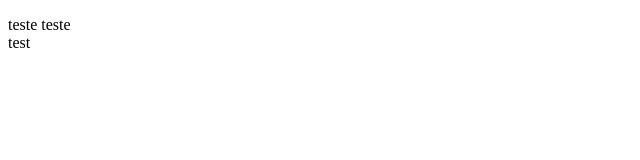
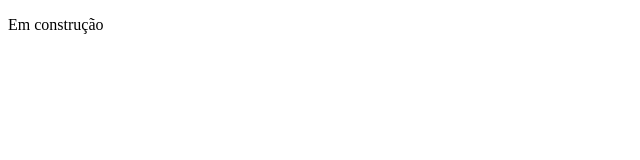
Before and after one commit to andredeoliveira/andredeoliveira.github.io, a plain HTML site: page index.html in a window 1280 px wide. Shown: the full height of the page, 0-640 px from the left. Drawn offline with Linux system fonts and the light colour scheme.

Commit message:
Update index.html

```diff
--- a/index.html
+++ b/index.html
@@ -1,6 +1,6 @@
 <!doctype html>
 <html>
 <body>
-	<p>teste teste <br> test</p>
+	<p>Em construção</p>
 </body>
 </html>
```
